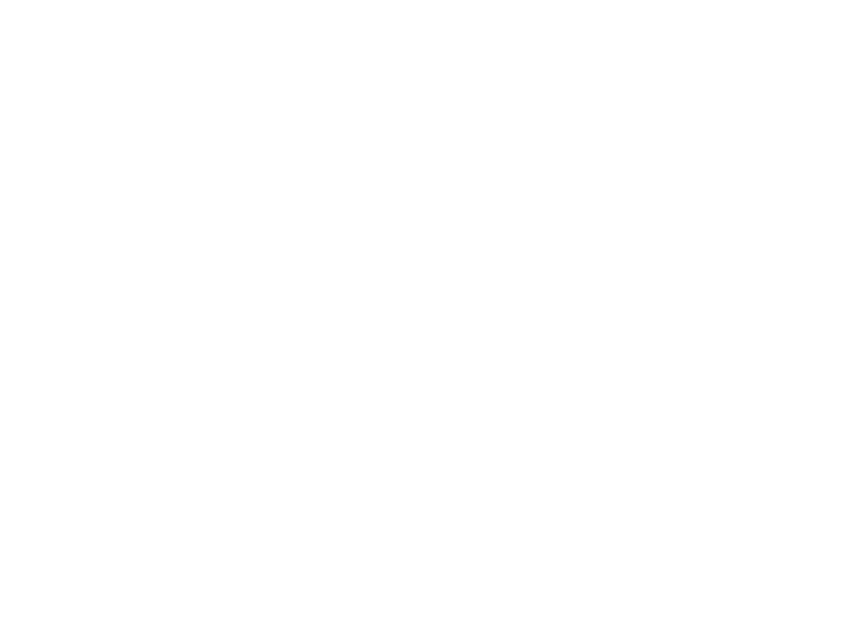
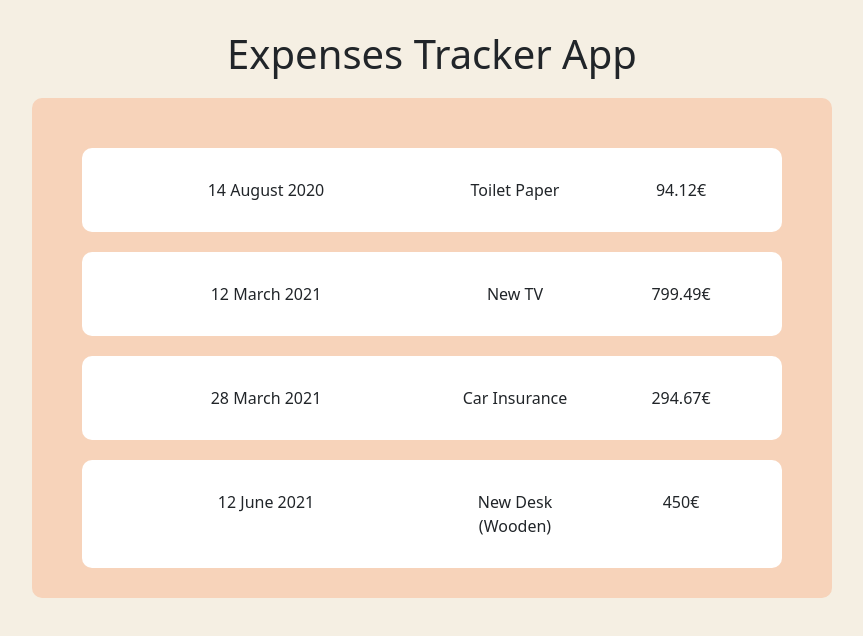
Before and after one commit to marchalseverine/react-expense-tracker, a React (Create React App) app: page / in a window 1280 px wide. Shown: the top 636 px of the page, without its empty margins (208-1071 px from the left). Built offline with nearby package versions, Linux system fonts and the light colour scheme.

Commit message:
Components app

```diff
--- a/public/index.html
+++ b/public/index.html
@@ -9,6 +9,12 @@
       name="description"
       content="Web site created using create-react-app"
     />
+    <link
+      href="https://cdn.jsdelivr.net/npm/bootstrap@5.1.3/dist/css/bootstrap.min.css"
+      rel="stylesheet"
+      integrity="sha384-1BmE4kWBq78iYhFldvKuhfTAU6auU8tT94WrHftjDbrCEXSU1oBoqyl2QvZ6jIW3"
+      crossorigin="anonymous"
+    />
 
     <link rel="manifest" href="%PUBLIC_URL%/manifest.json" />
 
--- a/src/App.css
+++ b/src/App.css
@@ -0,0 +1,3 @@
+body {
+  background-color: #f5efe3;
+}
--- a/src/App.js
+++ b/src/App.js
@@ -1,9 +1,10 @@
 import "./App.css";
+import ExpensesApp from "./components/ExpensesApp";
 
 function App() {
   return (
     <div className="App">
-      <header className="App-header"></header>
+      <ExpensesApp />
     </div>
   );
 }
--- /dev/null
+++ b/src/components/ExpenseApp.css
@@ -0,0 +1,14 @@
+.items {
+  background-color: #f7d3ba;
+  width: 800px;
+  display: block;
+  margin: 0 auto;
+  padding: 30px;
+  border-radius: 10px;
+  margin-top: 20px;
+}
+
+.app-title {
+  margin-top: 30px;
+  text-align: center;
+}
--- /dev/null
+++ b/src/components/ExpensesApp.js
@@ -0,0 +1,60 @@
+import React from "react";
+import ExpensesItem from "./ExpensesItem";
+import "./ExpenseApp.css";
+
+export default function ExpensesApp() {
+  const expenses = [
+    {
+      id: "e1",
+      title: "Toilet Paper",
+      amount: 94.12,
+      date: new Date(2020, 7, 14),
+    },
+    {
+      id: "e2",
+      title: "New TV",
+      amount: 799.49,
+      date: new Date(2021, 2, 12),
+    },
+    {
+      id: "e3",
+      title: "Car Insurance",
+      amount: 294.67,
+      date: new Date(2021, 2, 28),
+    },
+    {
+      id: "e4",
+      title: "New Desk (Wooden)",
+      amount: 450,
+      date: new Date(2021, 5, 12),
+    },
+  ];
+  return (
+    <div className="expenses-app">
+      <h1 className="app-title">Expenses Tracker App </h1>
+      <div className="items">
+        <ExpensesItem
+          title={expenses[0].title}
+          date={expenses[0].date}
+          amount={expenses[0].amount}
+        />
+        <ExpensesItem
+          title={expenses[1].title}
+          date={expenses[1].date}
+          amount={expenses[1].amount}
+        />
+
+        <ExpensesItem
+          title={expenses[2].title}
+          date={expenses[2].date}
+          amount={expenses[2].amount}
+        />
+        <ExpensesItem
+          title={expenses[3].title}
+          date={expenses[3].date}
+          amount={expenses[3].amount}
+        />
+      </div>
+    </div>
+  );
+}
--- /dev/null
+++ b/src/components/ExpensesDate.js
@@ -0,0 +1,14 @@
+import React from "react";
+
+export default function ExpensesDate(props) {
+  const month = props.date.toLocaleString("en-US", { month: "long" });
+  const day = props.date.toLocaleString("en-US", { day: "2-digit" });
+  const year = props.date.getFullYear();
+  return (
+    <div className="expenses-date">
+      <span>{day}</span>
+      <span> {month}</span>
+      <span> {year}</span>
+    </div>
+  );
+}
--- /dev/null
+++ b/src/components/ExpensesItem.css
@@ -0,0 +1,10 @@
+.expense-item {
+  background-color: white;
+  border-radius: 10px;
+  padding: 30px;
+  display: block;
+  margin: 0 auto;
+  margin-top: 20px;
+  width: 700px;
+  text-align: center;
+}
--- /dev/null
+++ b/src/components/ExpensesItem.js
@@ -0,0 +1,23 @@
+import React from "react";
+import ExpensesDate from "./ExpensesDate";
+import "./ExpensesItem.css";
+
+export default function ExpensesItem(props) {
+  return (
+    <div className="expense-item">
+      <div className="countainer">
+        <div className="row">
+          <div className="col-6 expense-item___date">
+            <ExpensesDate date={props.date} />
+          </div>
+          <div className="col-3 expense-item___description">
+            <span>{props.title}</span>
+          </div>
+          <div className="col-3 expense-item___amount">
+            <span>{props.amount}€</span>
+          </div>
+        </div>
+      </div>
+    </div>
+  );
+}
```
